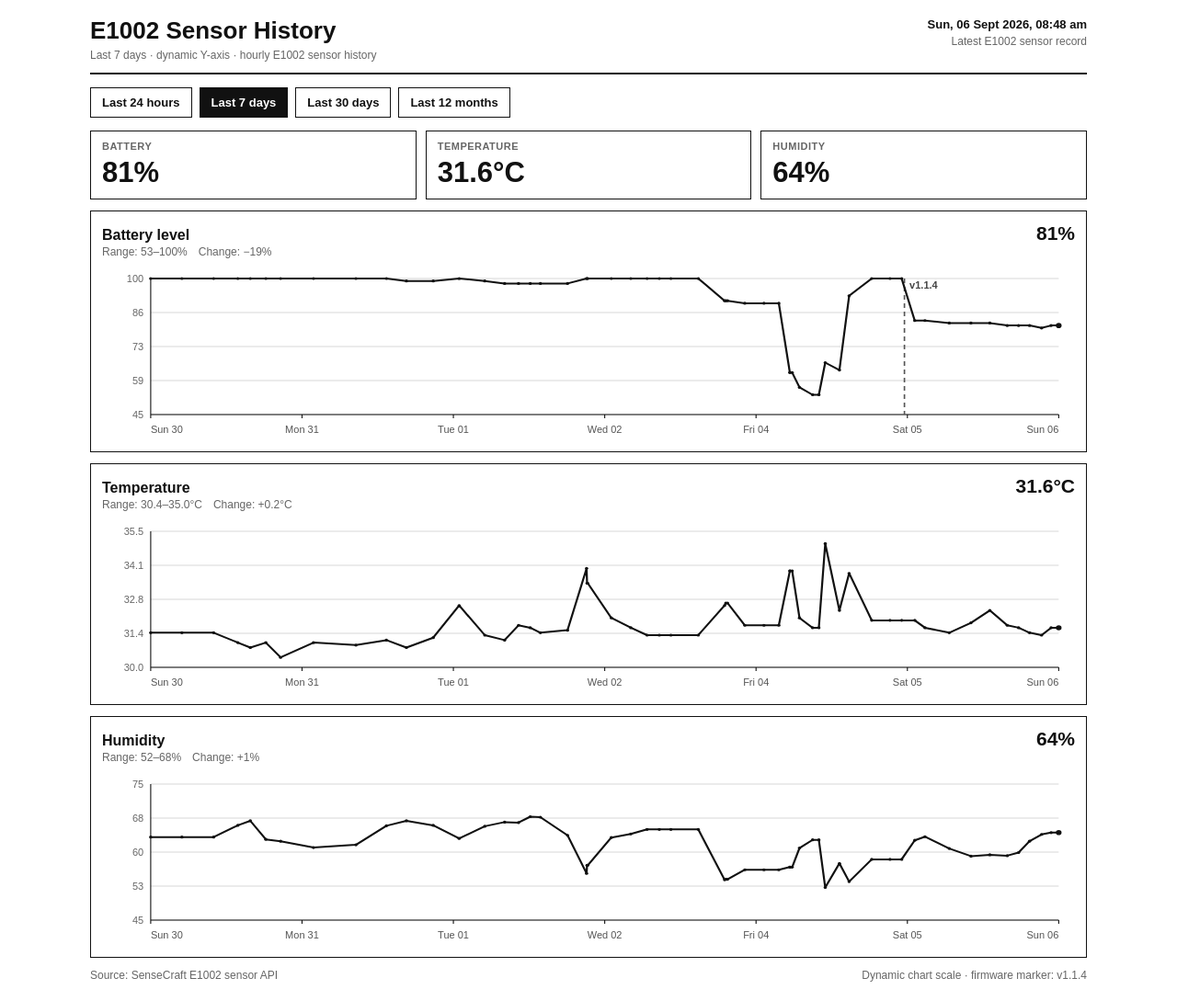
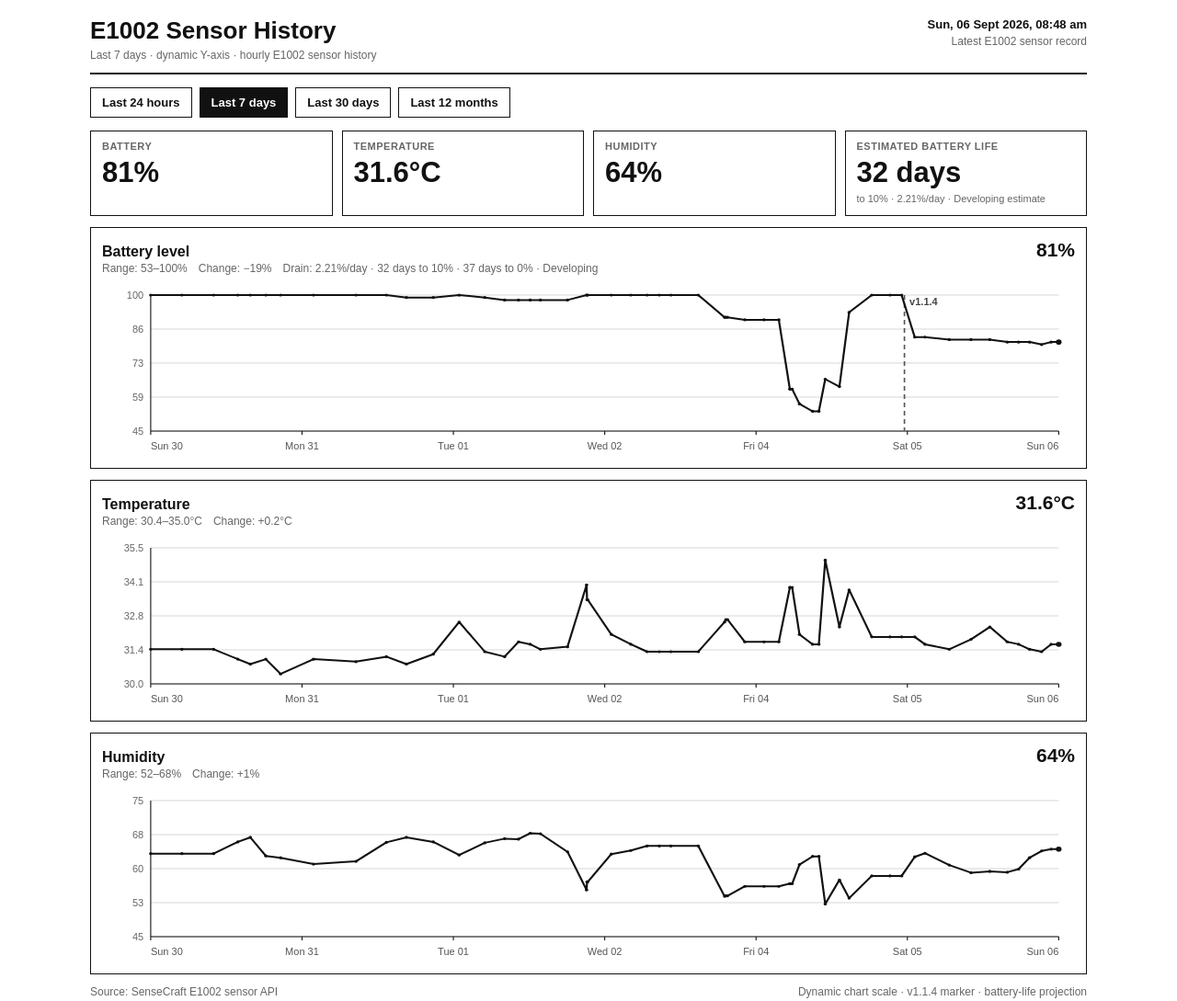
Before and after one commit to Vasanthan1276/e1002-sensor-tracker, a plain HTML site: page homeassistant.html in a window 1280 px wide. Shown: the whole page at 92% size. Drawn offline with Linux system fonts and the light colour scheme.

Commit message:
Add files via upload

```diff
--- a/homeassistant.html
+++ b/homeassistant.html
@@ -86,7 +86,7 @@
 
     .cards {
       display: grid;
-      grid-template-columns: repeat(3, 1fr);
+      grid-template-columns: repeat(4, 1fr);
       gap: 10px;
       margin-bottom: 12px;
     }
@@ -108,6 +108,13 @@
       margin-top: 5px;
       font-size: 31px;
       font-weight: 700;
+    }
+
+    .card-detail {
+      margin-top: 3px;
+      color: var(--muted);
+      font-size: 11px;
+      line-height: 1.35;
     }
 
     .charts {
@@ -216,6 +223,13 @@
         <div class="label">Humidity</div>
         <div class="value" id="humidity-now">--%</div>
       </div>
+      <div class="card">
+        <div class="label">Estimated battery life</div>
+        <div class="value" id="battery-life-now">--</div>
+        <div class="card-detail" id="battery-life-detail">
+          Waiting for stable battery-only history…
+        </div>
+      </div>
     </section>
 
     <section class="charts">
@@ -226,6 +240,7 @@
             <div class="chart-meta">
               <span class="range" id="battery-range">Range: --</span>
               <span class="change" id="battery-change">Change: --</span>
+              <span class="change" id="battery-estimate-meta">Battery estimate: --</span>
             </div>
           </div>
           <div class="chart-value" id="battery-value">--%</div>
@@ -264,7 +279,7 @@
 
     <div class="footer">
       <span>Source: SenseCraft E1002 sensor API</span>
-      <span>Dynamic chart scale · firmware marker: v1.1.4</span>
+      <span>Dynamic chart scale · v1.1.4 marker · battery-life projection</span>
     </div>
   </main>
 
@@ -564,6 +579,176 @@
         `Change: ${formatDelta(delta, unit, decimals)}`;
     }
 
+    function linearRegressionSlope(points) {
+      if (points.length < 2) return null;
+
+      const xMean =
+        points.reduce((sum, point) => sum + point.x, 0) / points.length;
+      const yMean =
+        points.reduce((sum, point) => sum + point.y, 0) / points.length;
+
+      let numerator = 0;
+      let denominator = 0;
+
+      points.forEach(point => {
+        const dx = point.x - xMean;
+        numerator += dx * (point.y - yMean);
+        denominator += dx * dx;
+      });
+
+      if (denominator <= 0) return null;
+      return numerator / denominator;
+    }
+
+    function formatDays(days) {
+      if (!Number.isFinite(days) || days < 0) return "--";
+      if (days > 365) return ">365 days";
+      if (days >= 30) return `${Math.round(days)} days`;
+      if (days >= 10) return `${days.toFixed(0)} days`;
+      return `${days.toFixed(1)} days`;
+    }
+
+    function estimateBatteryLife(readings) {
+      if (!readings.length) {
+        return {
+          ready: false,
+          reason: "No battery history available"
+        };
+      }
+
+      const latest = readings[readings.length - 1];
+      const latestTime = new Date(latest.timestamp).getTime();
+      const latestBattery = Number(latest.battery);
+
+      const lookbackStart = Math.max(
+        FIRMWARE_114_TIME,
+        latestTime - 72 * 60 * 60 * 1000
+      );
+
+      const candidates = readings
+        .filter(item => {
+          const time = new Date(item.timestamp).getTime();
+          return (
+            Number.isFinite(time) &&
+            time >= lookbackStart &&
+            Number.isFinite(Number(item.battery)) &&
+            item.charging !== true
+          );
+        })
+        .sort((a, b) => new Date(a.timestamp) - new Date(b.timestamp));
+
+      if (candidates.length < 2) {
+        return {
+          ready: false,
+          reason: "Waiting for stable battery-only history"
+        };
+      }
+
+      // Battery % can jump when USB is connected/removed or the gauge
+      // re-bases. Start a fresh estimation segment after any >5-point jump.
+      let segmentStart = 0;
+
+      for (let index = 1; index < candidates.length; index += 1) {
+        const previous = Number(candidates[index - 1].battery);
+        const current = Number(candidates[index].battery);
+
+        if (Math.abs(current - previous) > 5) {
+          segmentStart = index;
+        }
+      }
+
+      const segment = candidates.slice(segmentStart);
+
+      if (segment.length < 2) {
+        return {
+          ready: false,
+          reason: "Battery gauge recently reset; collecting new history"
+        };
+      }
+
+      const firstTime = new Date(segment[0].timestamp).getTime();
+      const lastTime =
+        new Date(segment[segment.length - 1].timestamp).getTime();
+      const spanHours = (lastTime - firstTime) / (60 * 60 * 1000);
+
+      if (spanHours < 12 || segment.length < 6) {
+        return {
+          ready: false,
+          reason: `Collecting stable data (${spanHours.toFixed(1)}h so far)`
+        };
+      }
+
+      const regressionPoints = segment.map(item => ({
+        x:
+          (new Date(item.timestamp).getTime() - firstTime) /
+          (24 * 60 * 60 * 1000),
+        y: Number(item.battery)
+      }));
+
+      const slopePerDay = linearRegressionSlope(regressionPoints);
+
+      if (!Number.isFinite(slopePerDay)) {
+        return {
+          ready: false,
+          reason: "Unable to calculate battery trend yet"
+        };
+      }
+
+      const drainRate = -slopePerDay;
+
+      if (drainRate <= 0.05) {
+        return {
+          ready: false,
+          reason: "Battery trend is currently too flat to project reliably",
+          spanHours
+        };
+      }
+
+      const daysTo10 = Math.max(0, (latestBattery - 10) / drainRate);
+      const daysTo0 = Math.max(0, latestBattery / drainRate);
+
+      let confidence = "Early";
+      if (spanHours >= 48) confidence = "Good";
+      else if (spanHours >= 24) confidence = "Developing";
+
+      return {
+        ready: true,
+        latestBattery,
+        drainRate,
+        daysTo10,
+        daysTo0,
+        spanHours,
+        sampleCount: segment.length,
+        confidence
+      };
+    }
+
+    function updateBatteryEstimate(readings) {
+      const estimate = estimateBatteryLife(readings);
+      const lifeValue = document.getElementById("battery-life-now");
+      const lifeDetail = document.getElementById("battery-life-detail");
+      const batteryMeta =
+        document.getElementById("battery-estimate-meta");
+
+      if (!estimate.ready) {
+        lifeValue.textContent = "Calculating…";
+        lifeDetail.textContent = estimate.reason;
+        batteryMeta.textContent = `Battery estimate: ${estimate.reason}`;
+        return;
+      }
+
+      lifeValue.textContent = formatDays(estimate.daysTo10);
+      lifeDetail.textContent =
+        `to 10% · ${estimate.drainRate.toFixed(2)}%/day · ` +
+        `${estimate.confidence} estimate`;
+
+      batteryMeta.textContent =
+        `Drain: ${estimate.drainRate.toFixed(2)}%/day · ` +
+        `${formatDays(estimate.daysTo10)} to 10% · ` +
+        `${formatDays(estimate.daysTo0)} to 0% · ` +
+        `${estimate.confidence}`;
+    }
+
     function render() {
       if (!allReadings.length) return;
 
@@ -586,6 +771,7 @@
       updateMetric("battery", latest, visibleReadings, "%", 0);
       updateMetric("temperature", latest, visibleReadings, "°C", 1);
       updateMetric("humidity", latest, visibleReadings, "%", 0);
+      updateBatteryEstimate(allReadings);
 
       drawChart("battery-chart", visibleReadings, "battery");
       drawChart("temperature-chart", visibleReadings, "temperature");
```
Also changed, not shown: 1 other file.
